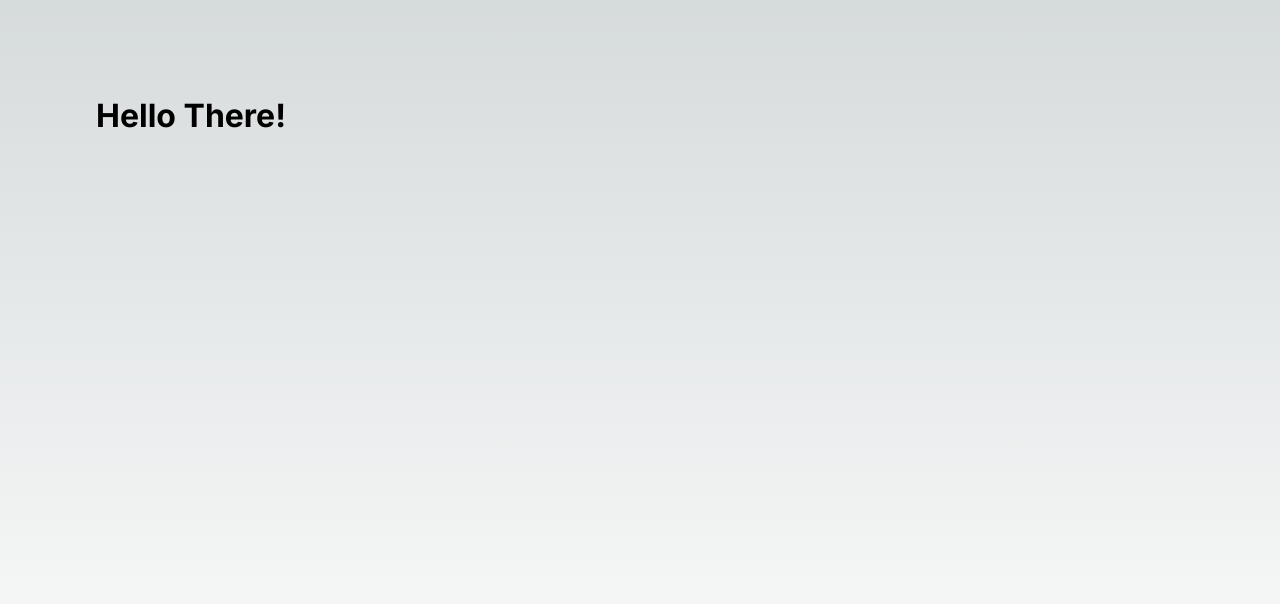
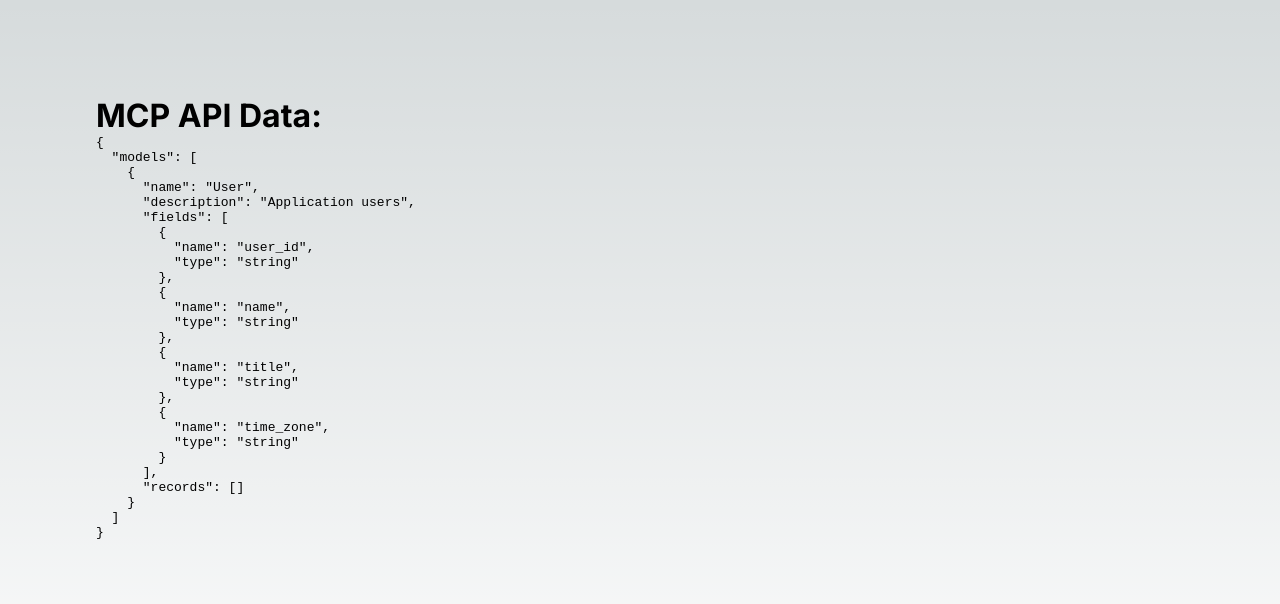
Before and after one commit to rakesh-singh-shekhawat/next_mcp, a Next.js app: page / in a window 1280 px wide. Shown: the top 604 px of the page. Built offline with nearby package versions, Linux system fonts and the light colour scheme; no server answers; the database is empty.

Commit message:
added some code

```diff
--- a/package.json
+++ b/package.json
@@ -3,6 +3,7 @@
   "version": "0.1.0",
   "private": true,
   "author": "Rakesh Singh",
+  "type": "module",
   "scripts": {
     "dev": "next dev",
     "build": "next build",
--- a/src/app/pages/index.js
+++ b/src/app/pages/index.js
@@ -1,11 +1,21 @@
-import dynamic from "next/dynamic";
+import { useEffect, useState } from "react";
+("use client");
+const Dashboard = () => {
+  const [data, setData] = useState(null);
 
-const Dashboard = () => {
+  useEffect(() => {
+    fetch("/api/test")
+      .then((res) => res.json())
+      .then((data) => setData(data));
+  }, []);
+
   return (
     <div>
-      <h1>Hello There!</h1>
+      <h1>MCP API Data:</h1>
+      <pre>{JSON.stringify(data, null, 2)}</pre>
     </div>
   );
 };
 
 export default Dashboard;
+// For Next.js App Router
```
